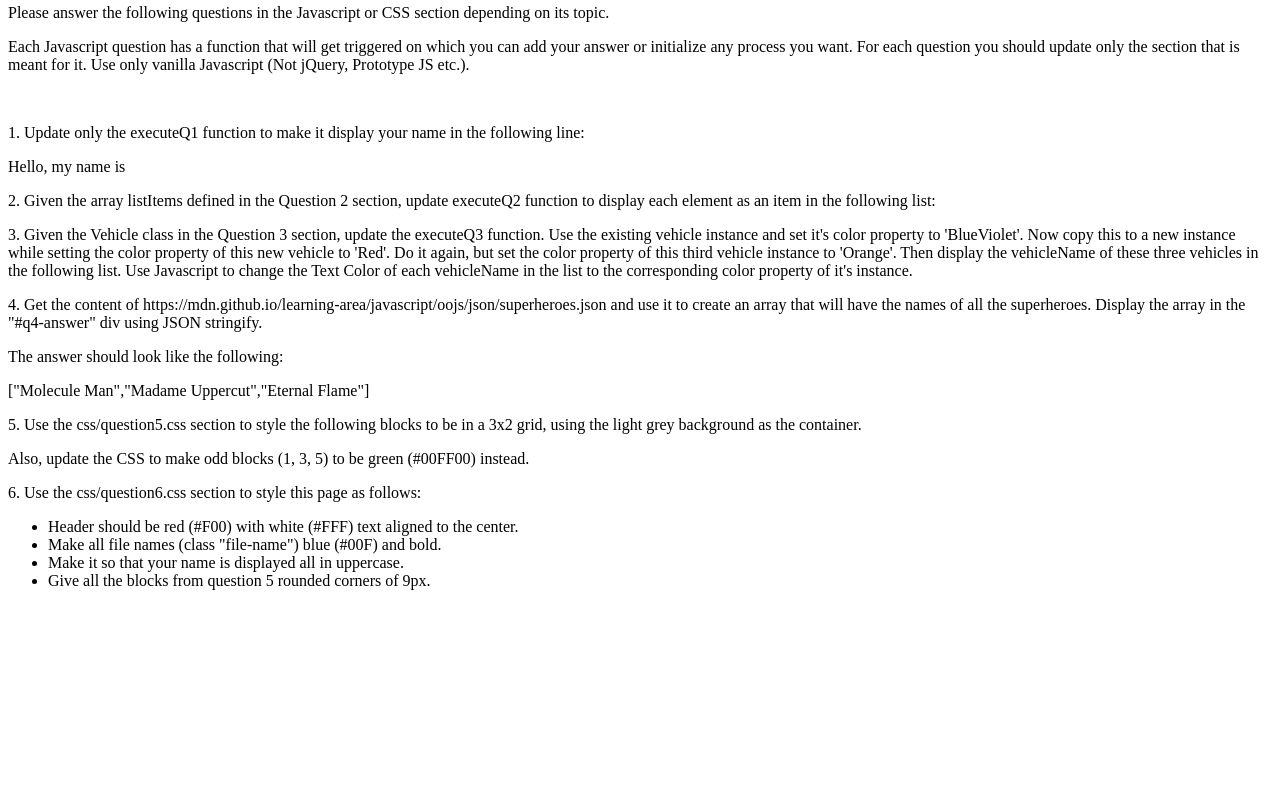
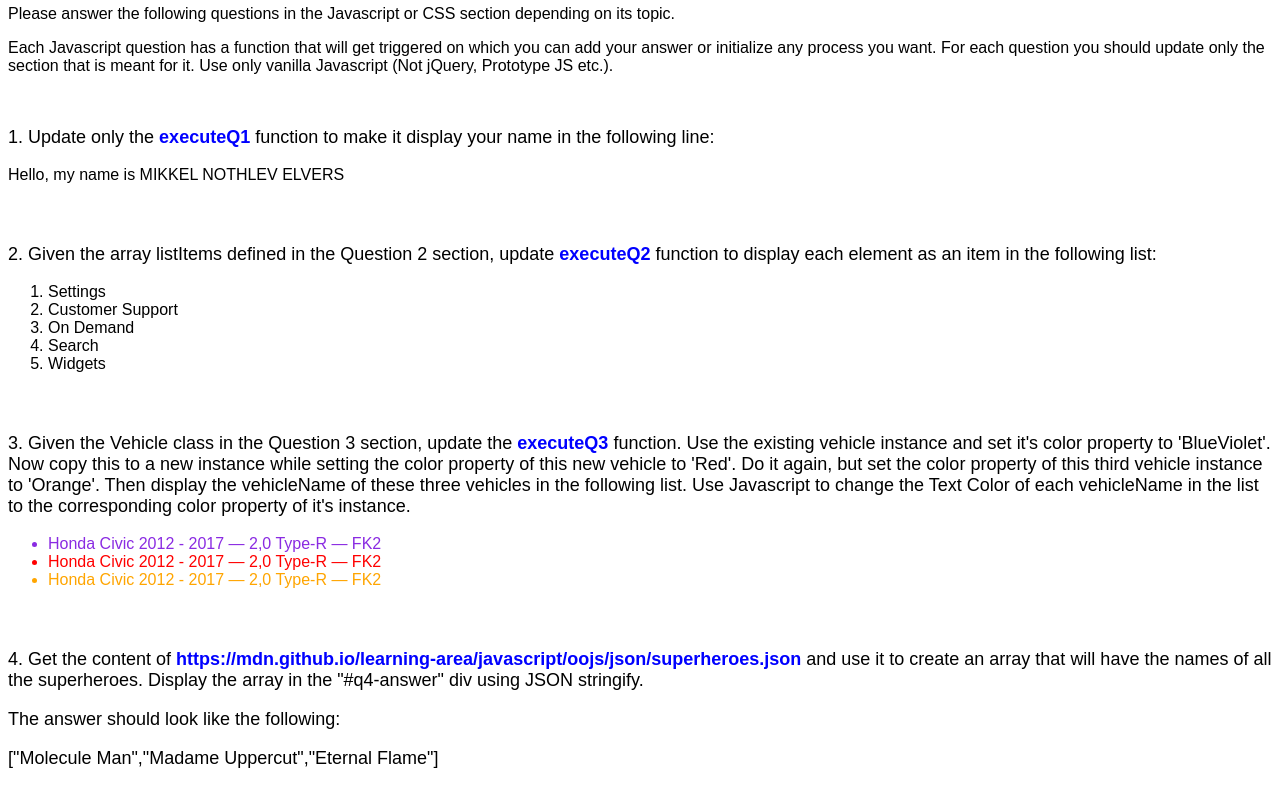
Before and after one commit to rts-cmk-wu-14/hella-gutmann-mick811, a plain HTML site: page index.html in a window 1280 px wide. Shown: the part 109-900 px from the top of the page. Before the commit the page ends 800 px from the top, so only its background shows below. Drawn offline with Linux system fonts and the light colour scheme; no server answers.

Commit message:
finished

```diff
--- a/app.js
+++ b/app.js
@@ -2,7 +2,8 @@
  * QUESTION 1.
  *******************************/
 function executeQ1() {
-  // Answer goes here.
+  const name = document.getElementById("my-name");
+  name.innerHTML = "Mikkel Nothlev Elvers";
 }
 
 /********************************
@@ -17,7 +18,12 @@ const listItems = [
 ];
 
 function executeQ2() {
-  // Answer goes here.
+  const list = document.getElementById("q2-list");
+  listItems.forEach((item) => {
+    const li = document.createElement("li");
+    li.innerHTML = item;
+    list.appendChild(li);
+  });
 }
 
 /********************************
@@ -66,7 +72,35 @@ function executeQ3() {
     "K20C1"
   );
 
-  // Answer goes here.
+  vehicle.vehicleColor = "BlueViolet";
+
+  const vehicle2 = new Vehicle(
+    vehicle.make,
+    vehicle.model,
+    vehicle.modelType,
+    vehicle.modelSeries,
+    vehicle.engineCode
+  );
+  vehicle2.vehicleColor = "Red";
+
+  const vehicle3 = new Vehicle(
+    vehicle.make,
+    vehicle.model,
+    vehicle.modelType,
+    vehicle.modelSeries,
+    vehicle.engineCode
+  );
+  vehicle3.vehicleColor = "Orange";
+
+  const list = document.getElementById("q3-list");
+
+  const vehicles = [vehicle, vehicle2, vehicle3];
+  vehicles.forEach((v) => {
+    const li = document.createElement("li");
+    li.innerHTML = v.vehicleName;
+    li.style.color = v.color;
+    list.appendChild(li);
+  });
 }
 
 /********************************
@@ -80,4 +114,17 @@ function executeQ4() {
   const dataList = [];
 
   // Get the data in fileURL using AJAX, process the reponse and add it to the HTML.
+  fetch(fileURL)
+    .then((response) => response.json())
+    .then((data) => {
+      const names = data.members.map((member) => member.name);
+      const answer = document.getElementById("q4-answer");
+      answer.innerHTML = JSON.stringify(names);
+    });
 }
+
+// Execute all functions when DOM is loaded
+executeQ1();
+executeQ2();
+executeQ3();
+executeQ4();
--- a/index.html
+++ b/index.html
@@ -1,15 +1,9 @@
 <html>
   <head>
-    <script>
-      function onLoadHandler() {
-        executeQ1();
-        executeQ2();
-        executeQ3();
-        executeQ4();
-      }
-    </script>
+    <script src="app.js" defer></script>
+    <link rel="stylesheet" href="main.css">
   </head>
-  <body onload="onLoadHandler()">
+  <body>
     <header>
       <h1>Frontend Interview</h1>
     </header>
--- a/main.css
+++ b/main.css
@@ -15,6 +15,14 @@ body {
 *******************************/
 .q5-wrapper {
   background: #efefef;
+  display: grid;
+  grid-template-columns: repeat(3, 1fr);
+  grid-template-rows: repeat(2, 1fr);
+  gap: 10px;
+}
+
+.q5-wrapper .q5-block:nth-child(odd) {
+  background: #00FF00;
 }
 
 .q5-wrapper .q5-block {
@@ -22,6 +30,7 @@ body {
   height: 100px;
   margin: 10px;
   background: #333;
+  border-radius: 9px;
 }
 
 /* Add your code after this line */
@@ -30,3 +39,17 @@ body {
 * QUESTION 6.
 *******************************/
 /* Add your code after this line */
+header {
+  background-color: red;
+  color: white;
+  text-align: center;
+}
+
+.file-name {
+  color: #00F;
+  font-weight: bold;
+}
+
+#my-name {
+  text-transform: uppercase;
+}
```
